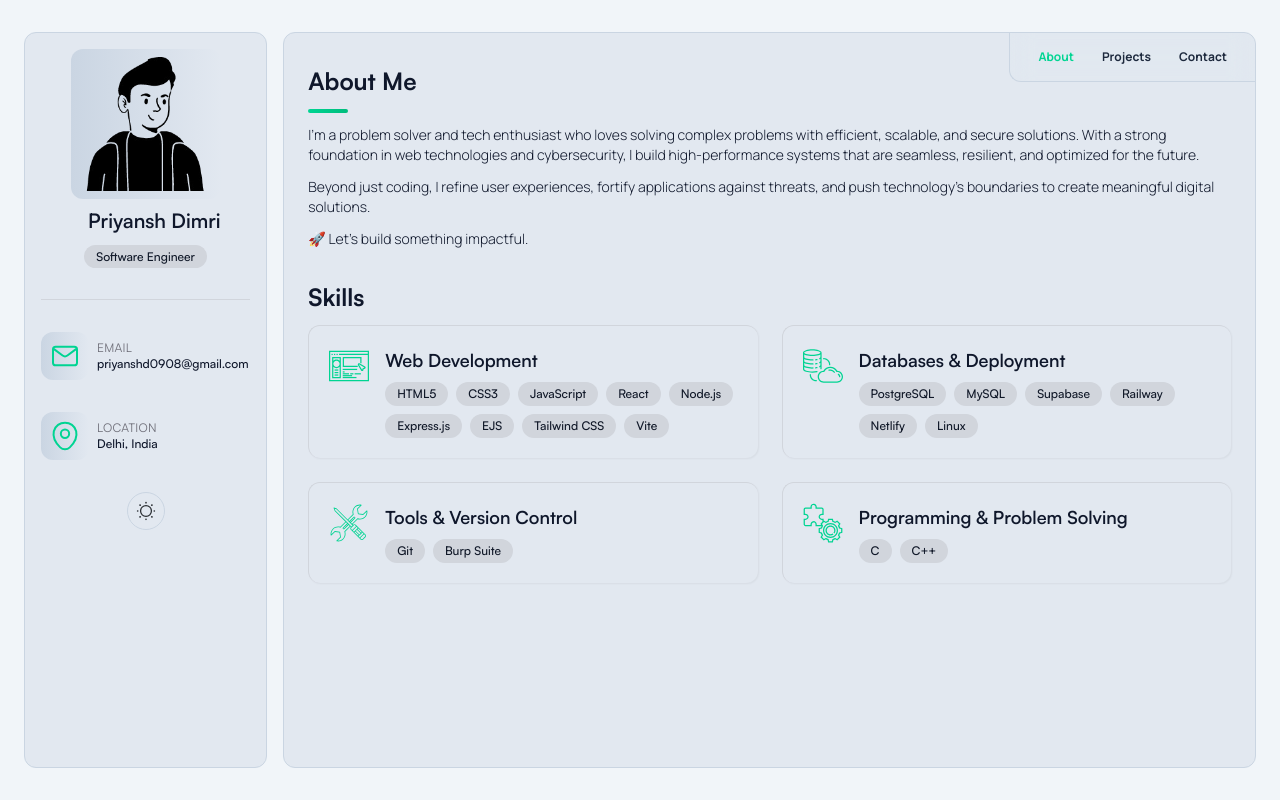
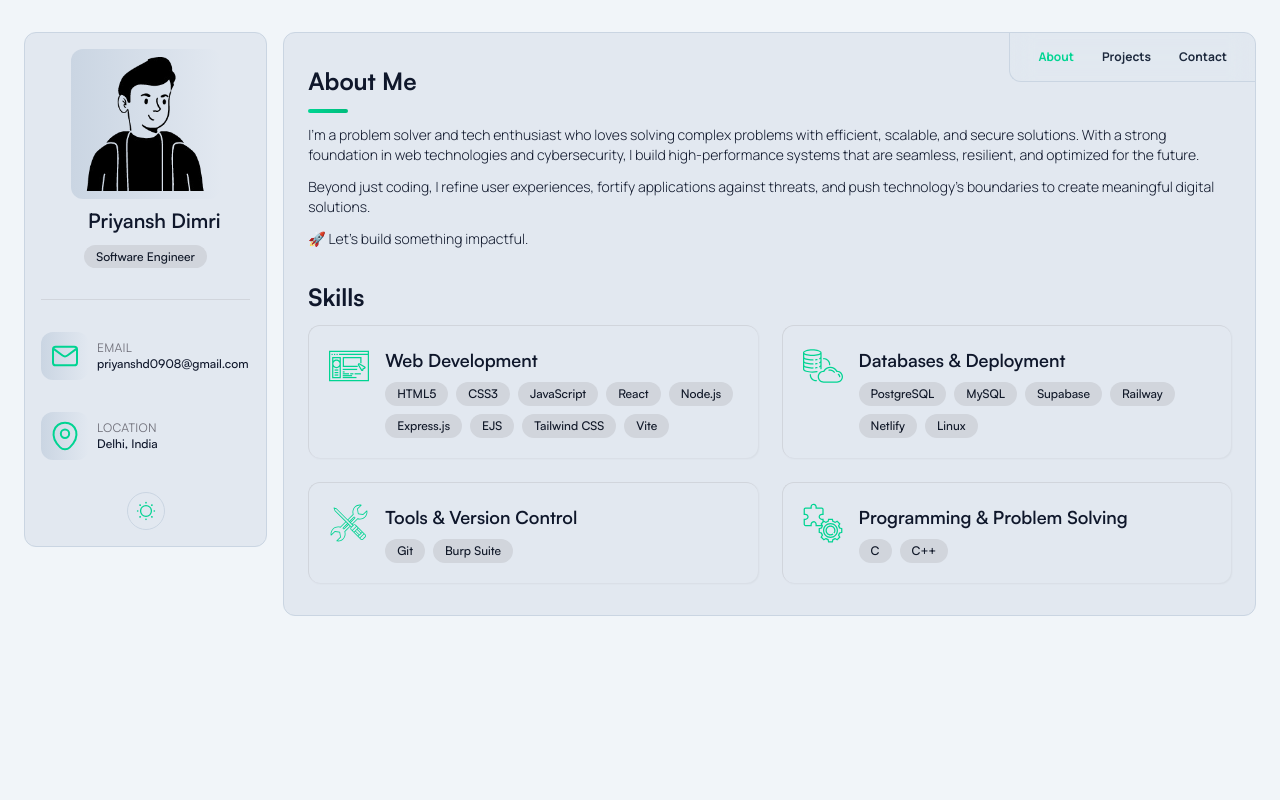
Before and after one commit to priyansh-dimri/portfolio, a React app: page / in a window 1280 px wide. Built offline with nearby package versions, Linux system fonts and the light colour scheme; the HTML template or start-up script is replaced by a standard one.

Commit message:
fix navbarpanel expanding
- Change color of moon and sun to emerald-400

```diff
--- a/src/App.jsx
+++ b/src/App.jsx
@@ -4,7 +4,7 @@ import NavPanel from "./layouts/NavPanel";
 function App() {
   return (
     <div
-      className="min-h-screen flex flex-col sm:pb-8 lg:grid lg:grid-cols-[1fr_4fr]
+      className="min-h-screen flex flex-col sm:pb-8 lg:grid lg:grid-cols-[1fr_4fr] lg:items-start
       px-6 pt-8 pb-14 gap-4
       bg-slate-100 text-slate-900 dark:bg-zinc-900 dark:text-zinc-100"
     >
```
Also changed, not shown: src/assets/images/moon.svg, src/assets/images/sun.svg.
